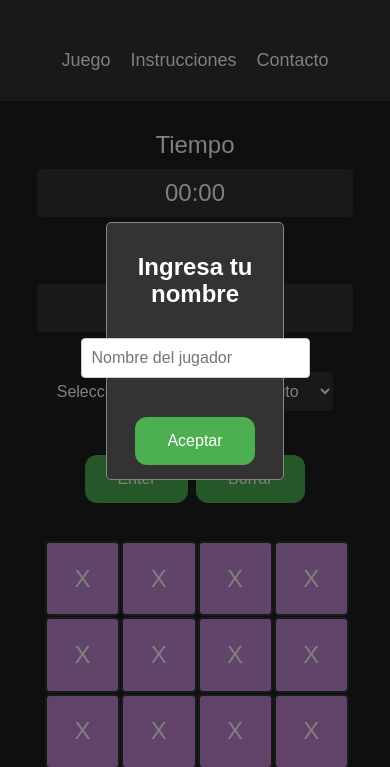
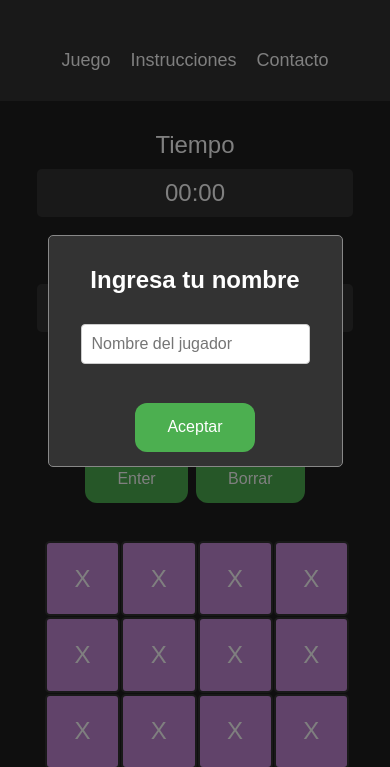
Before and after one commit to GaloHoyos/BoggleElGalgo, a plain HTML site: page index.html in a window 390 px wide. Shown: the part 71-838 px from the top of the page. Drawn offline with Linux system fonts and the light colour scheme.

Commit message:
Error en campos arreglados

```diff
--- a/css/styles.css
+++ b/css/styles.css
@@ -462,7 +462,7 @@ textarea:focus {
         width: 80%;
     }
 
-    #modalNombreContenido {
+    #contenidoModalNombre {
         width: 70%;
     }
 }
```
